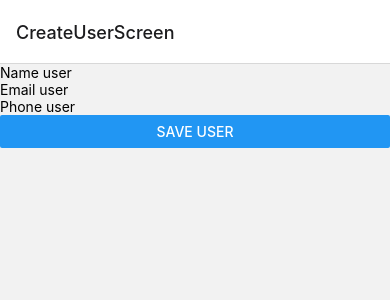
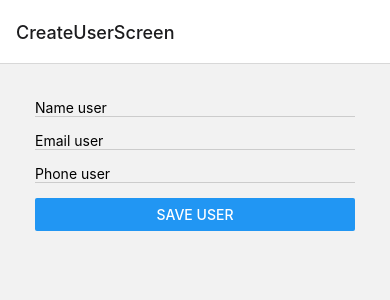
Before and after one commit to juancamilorivas/react-native-firebase, a React Native app: screen /CreateUserScreen in a window 390 px wide. Shown: the top 300 px of the page. Built offline with nearby package versions, Linux system fonts and the light colour scheme.

Commit message:
minute39:05

```diff
--- /dev/null
+++ b/database/firebase.js
@@ -0,0 +1,27 @@
+import firebase from "firebase";
+import "firebase/firestore";
+
+// Import the functions you need from the SDKs you need
+import { initializeApp } from "firebase/app";
+// TODO: Add SDKs for Firebase products that you want to use
+// https://firebase.google.com/docs/web/setup#available-libraries
+
+// Your web app's Firebase configuration
+const firebaseConfig = {
+  apiKey: "AIzaSyCelmTBObuenEOUBumm0ZC3zLDPSmatVoY",
+  authDomain: "react-native-firebase-e7342.firebaseapp.com",
+  projectId: "react-native-firebase-e7342",
+  storageBucket: "react-native-firebase-e7342.appspot.com",
+  messagingSenderId: "428193734114",
+  appId: "1:428193734114:web:b28c88e7f30cc1e6a82dbb",
+};
+
+// Initialize Firebase
+const app = initializeApp(firebaseConfig);
+
+const db = firebase.firestore();
+
+export default {
+  firebase,
+  db,
+};
--- a/package.json
+++ b/package.json
@@ -14,6 +14,7 @@
     "@react-navigation/native-stack": "^6.7.0",
     "expo": "~45.0.0",
     "expo-status-bar": "~1.3.0",
+    "firebase": "^8.0.0",
     "react": "17.0.2",
     "react-dom": "17.0.2",
     "react-native": "0.68.2",
--- a/screens/CreateUserScreen.js
+++ b/screens/CreateUserScreen.js
@@ -1,23 +1,76 @@
-import { View, Text, TextInput, ScrollView, Button } from 'react-native'
-import React from 'react'
+import React, { useState } from "react";
+import {
+  View,
+  Text,
+  TextInput,
+  ScrollView,
+  Button,
+  StyleSheet,
+} from "react-native";
+import firebase from "firebase";
 
 const CreateUserScreen = () => {
+  const [state, setState] = useState({
+    name: "",
+    email: "",
+    phone: "",
+  });
+
+  const handleChangeText = (name, value) => {
+    setState({ ...state, [name]: value });
+  };
+
+  const saveNewUser = async () => {
+    if (state.name === "") {
+      alert("Name is required");
+    } else {
+      await firebase.db.collection("users").add({
+        name: state.name,
+        email: state.email,
+        phone: state.phone,
+      });
+    }
+  };
+
   return (
-    <ScrollView>
-      <View>
-        <TextInput placeholder='Name user'/>
+    <ScrollView style={styles.container}>
+      <View style={styles.inputGroup}>
+        <TextInput
+          placeholder="Name user"
+          onChangeText={(value) => handleChangeText("name", value)}
+        />
+      </View>
+      <View style={styles.inputGroup}>
+        <TextInput
+          placeholder="Email user"
+          onChangeText={(value) => handleChangeText("email", value)}
+        />
+      </View>
+      <View style={styles.inputGroup}>
+        <TextInput
+          placeholder="Phone user"
+          onChangeText={(value) => handleChangeText("phone", value)}
+        />
       </View>
       <View>
-        <TextInput placeholder='Email user'/>
-      </View>
-      <View>
-        <TextInput placeholder='Phone user'/>
-      </View>
-      <View>
-        <Button title='Save user'/>
+        <Button title="Save user" onPress={() => saveNewUser()} />
       </View>
     </ScrollView>
-  )
-}
+  );
+};
 
-export default CreateUserScreen
+const styles = StyleSheet.create({
+  container: {
+    flex: 1,
+    padding: 35,
+  },
+  inputGroup: {
+    flex: 1,
+    padding: 0,
+    marginBottom: 15,
+    borderBottomWidth: 1,
+    borderBottomColor: "#cccccc",
+  },
+});
+
+export default CreateUserScreen;
```
Also changed, not shown: 1 other file (tests, documents, lock files or other folders).
